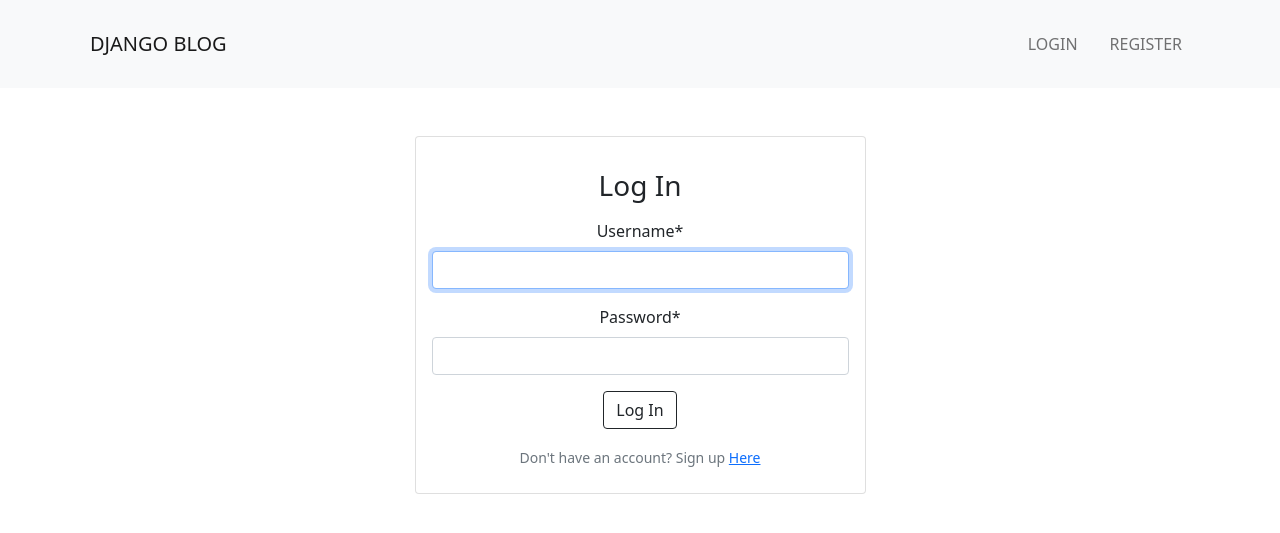
After one commit to Leszczynka/RecruitmentTask, a Django app: page /users/login/ in a window 1280 px wide. The commit adds this page. Shown: the top 533 px of the page. Run offline with Django 4.2, Linux system fonts and the light colour scheme; some libraries are stand-ins or nearby versions.

Commit message:
Create user login and logout functionality

```diff
--- a/backend/2.2 Django Blog/blog/templates/blog/base.html
+++ b/backend/2.2 Django Blog/blog/templates/blog/base.html
@@ -4,6 +4,7 @@
 	<meta charset="UTF-8">
 	<meta name="viewport" content="width=device-width, initial-scale=1.0">
 	<link href="https://cdn.jsdelivr.net/npm/bootstrap@5.0.2/dist/css/bootstrap.min.css" rel="stylesheet" integrity="sha384-EVSTQN3/azprG1Anm3QDgpJLIm9Nao0Yz1ztcQTwFspd3yD65VohhpuuCOmLASjC" crossorigin="anonymous">
+	<script src='https://kit.fontawesome.com/a076d05399.js' crossorigin='anonymous'></script>
 	<title>Blog</title>
 </head>
 <body>
@@ -17,12 +18,11 @@
 					<div class="collapse navbar-collapse" id="menu">
 						<div class="navbar-nav ms-auto">
 							{% if user.is_authenticated %}
-								<a class="nav-link mx-3" href="#">HOME</a>
+								<a class="nav-link mx-3" href="{% url 'blog-posts' %}">HOME</a>
 								<a class="nav-link mx-3" href="{% url 'post-create' %}">NEW POST</a>
-								<a class="nav-link mx-3" href="#">PROFILE</a>
-								<a class="nav-link mx-3" href="#">LOGOUT</a>
+								<a class="nav-link mx-3" href="{% url 'logout' %}">LOGOUT</a>
 							{% else %}
-								<a class="nav-link mx-2" href="#">LOGIN</a>
+								<a class="nav-link mx-2" href="{% url 'login' %}">LOGIN</a>
 								<a class="nav-link mx-2" href="{% url 'register' %}">REGISTER</a>
 							{% endif %}
 						</div>
--- a/backend/2.2 Django Blog/djangoblog/settings.py
+++ b/backend/2.2 Django Blog/djangoblog/settings.py
@@ -124,6 +124,7 @@ STATIC_URL = 'static/'
 CRISPY_ALLOWED_TEMPLATE_PACKS = 'bootstrap5'
 CRISPY_TEMPLATE_PACK = 'bootstrap5'
 
+LOGIN_REDIRECT_URL = '/'
 # Default primary key field type
 # https://docs.djangoproject.com/en/4.1/ref/settings/#default-auto-field
 
--- /dev/null
+++ b/backend/2.2 Django Blog/users/templates/users/login.html
@@ -0,0 +1,25 @@
+{% extends 'blog/base.html' %}
+{% load crispy_forms_tags %}
+{% block content %}
+<div class="container mt-5">
+	<div class="row d-flex justify-content-center">
+		<div class="col-12 col-md-5 text-center">
+			<div class="card">
+				<div class="card-body text-center">
+					<h3 class="my-3">Log In</h3>
+					<div class="form-group my-2">
+						<form method="POST">
+							{% csrf_token %}
+							{{ form|crispy }}
+							<button type="submit" class="btn btn-outline-dark mb-3">Log In</button>
+							<div>
+								<small class="form-text">Don't have an account? Sign up <a href="{% url 'register' %}">Here</a></small>
+							</div>
+						</form>
+					</div>
+				</div>
+			</div>
+		</div>
+	</div>
+</div>
+{% endblock %}
--- a/backend/2.2 Django Blog/users/templates/users/register.html
+++ b/backend/2.2 Django Blog/users/templates/users/register.html
@@ -12,7 +12,7 @@
 						{{ form|crispy }}
 						<button type="submit" class="btn btn-outline-dark mb-3">Sign Up</button>
 						<div>
-							<small class="form-text">Have an account? Login <a href="#">Here</a></small>
+							<small class="form-text">Have an account? Login <a href="{% url 'login' %}">Here</a></small>
 						</div>
 					</form>
 				</div>
--- a/backend/2.2 Django Blog/users/urls.py
+++ b/backend/2.2 Django Blog/users/urls.py
@@ -1,7 +1,10 @@
+from django.contrib.auth.views import LoginView, LogoutView
 from django.urls import path
 from .views import register
 
 
 urlpatterns = [
     path('register/', register, name='register'),
+    path('login/', LoginView.as_view(template_name='users/login.html'), name='login'),
+    path('logout', LogoutView.as_view(template_name='users/logout.html'), name='logout')
 ]
```
Also changed, not shown: backend/2.2 Django Blog/blog/templates/blog/post_list.html (+5 -5 lines), backend/2.2 Django Blog/users/templates/users/logout.html (added, +13 -0 lines).
